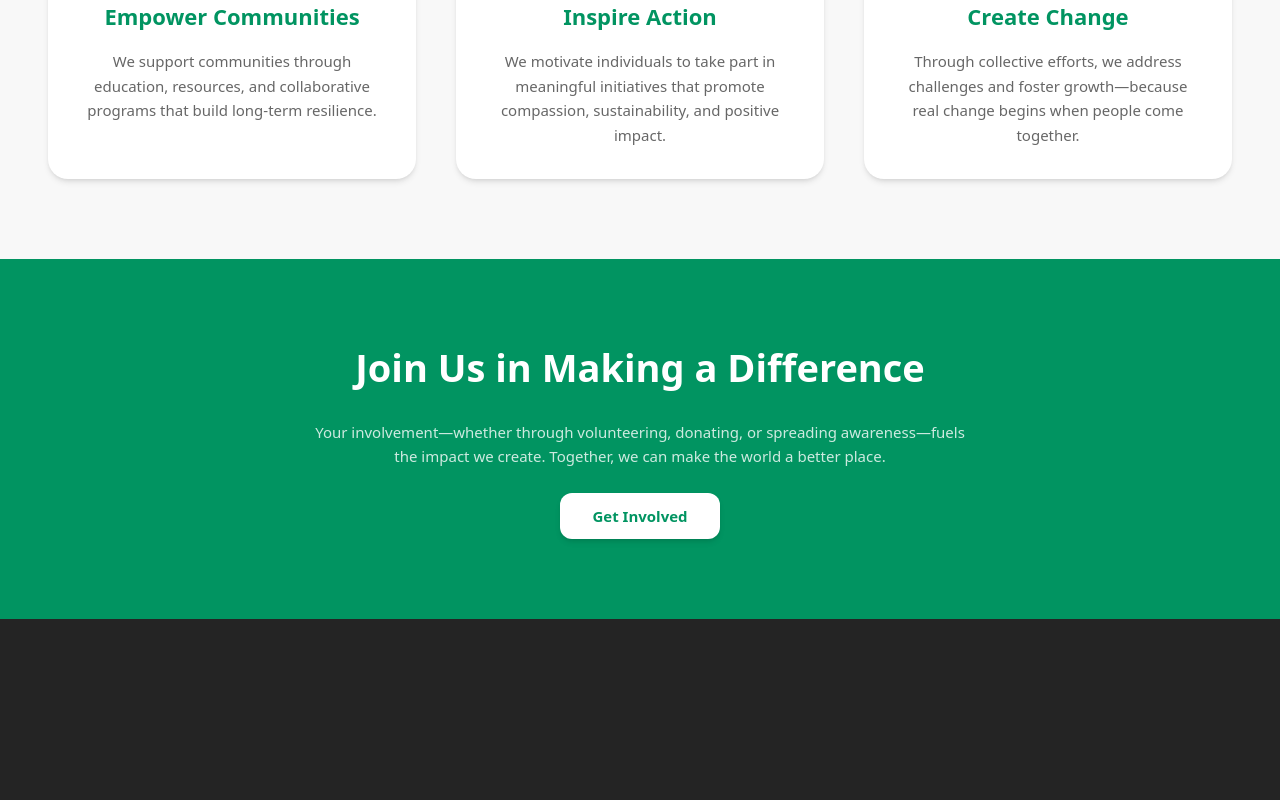
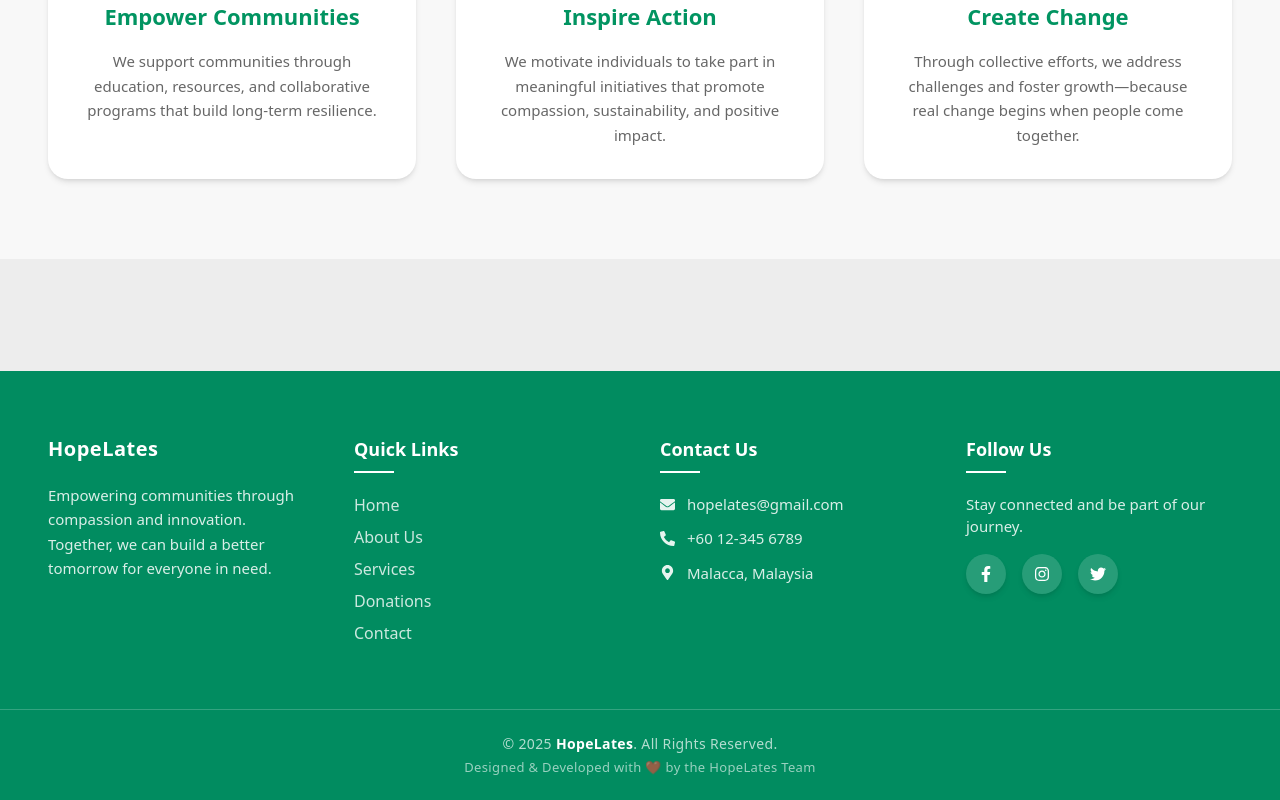
Before and after one commit to danishirwan2424/hopelates, a React (Vite) app: page /about in a window 1280 px wide. Shown: the part 1121-1921 px from the top of the page. Before the commit the page ends 1740 px from the top, so only its background shows below. Built offline with nearby package versions, Linux system fonts and the light colour scheme.

Commit message:
Update Footer

```diff
--- /dev/null
+++ b/src/LandingPage_cmp/Footer.jsx
@@ -0,0 +1,115 @@
+import React from "react";
+import {
+  FaFacebookF,
+  FaInstagram,
+  FaTwitter,
+  FaEnvelope,
+  FaPhoneAlt,
+  FaMapMarkerAlt,
+} from "react-icons/fa";
+
+function Footer() {
+  return (
+    <footer className="bg-[#018C60] text-white font-inter mt-28">
+      {/* 🔹 Upper Footer Section */}
+      <div className="max-w-7xl mx-auto px-6 md:px-12 py-16 grid grid-cols-1 sm:grid-cols-2 md:grid-cols-4 gap-10 border-b border-white/20">
+        {/* 🌿 Brand */}
+        <div>
+          <div className="flex items-center gap-3 mb-5">
+            <h2 className="text-xl font-semibold tracking-wide">HopeLates</h2>
+          </div>
+          <p className="text-white/85 leading-relaxed text-[15px]">
+            Empowering communities through compassion and innovation. Together,
+            we can build a better tomorrow for everyone in need.
+          </p>
+        </div>
+
+        {/* ⚡ Quick Links */}
+        <div>
+          <h3 className="text-lg font-semibold mb-5 relative after:content-[''] after:block after:w-10 after:h-[2px] after:bg-white after:mt-2">
+            Quick Links
+          </h3>
+          <ul className="space-y-2 text-white/80">
+            {[
+              { label: "Home", href: "/landing" },
+              { label: "About Us", href: "/about" },
+              { label: "Services", href: "/services" },
+              { label: "Donations", href: "/donations" },
+              { label: "Contact", href: "/contact" },
+            ].map((link, i) => (
+              <li key={i}>
+                <a
+                  href={link.href}
+                  className="relative group hover:text-white transition-all duration-200"
+                >
+                  {link.label}
+                  <span className="absolute left-0 -bottom-1 w-0 h-[1.5px] bg-white transition-all duration-300 group-hover:w-full"></span>
+                </a>
+              </li>
+            ))}
+          </ul>
+        </div>
+
+        {/* ☎ Contact Info */}
+        <div>
+          <h3 className="text-lg font-semibold mb-5 relative after:content-[''] after:block after:w-10 after:h-[2px] after:bg-white after:mt-2">
+            Contact Us
+          </h3>
+          <ul className="space-y-3 text-white/85 text-[15px]">
+            <li className="flex items-center gap-3">
+              <FaEnvelope className="text-white/90" /> hopelates@gmail.com
+            </li>
+            <li className="flex items-center gap-3">
+              <FaPhoneAlt className="text-white/90" /> +60 12-345 6789
+            </li>
+            <li className="flex items-start gap-3">
+              <FaMapMarkerAlt className="mt-[3px] text-white/90" />
+              <span>Malacca, Malaysia</span>
+            </li>
+          </ul>
+        </div>
+
+        {/* 🌍 Social Media */}
+        <div>
+          <h3 className="text-lg font-semibold mb-5 relative after:content-[''] after:block after:w-10 after:h-[2px] after:bg-white after:mt-2">
+            Follow Us
+          </h3>
+          <p className="text-white/85 text-[15px] mb-4">
+            Stay connected and be part of our journey.
+          </p>
+          <div className="flex gap-4">
+            {[
+              { icon: <FaFacebookF />, url: "https://facebook.com" },
+              { icon: <FaInstagram />, url: "https://instagram.com" },
+              { icon: <FaTwitter />, url: "https://twitter.com" },
+            ].map((social, i) => (
+              <a
+                key={i}
+                href={social.url}
+                target="_blank"
+                rel="noopener noreferrer"
+                aria-label="Social Media"
+                className="w-10 h-10 flex items-center justify-center rounded-full bg-white/15 hover:bg-white hover:text-[#018C60] transition-all duration-300 transform hover:-translate-y-1 shadow-md"
+              >
+                {social.icon}
+              </a>
+            ))}
+          </div>
+        </div>
+      </div>
+
+      {/* 🔹 Bottom Footer Section */}
+      <div className="text-center py-6 text-sm text-white/70 tracking-wide">
+        <p>
+          © {new Date().getFullYear()}{" "}
+          <span className="font-semibold text-white">HopeLates</span>. All Rights Reserved.
+        </p>
+        <p className="mt-1 text-white/60 text-[13px]">
+          Designed & Developed with ❤️ by the HopeLates Team
+        </p>
+      </div>
+    </footer>
+  );
+}
+
+export default Footer;
--- a/src/pages/AboutUs.jsx
+++ b/src/pages/AboutUs.jsx
@@ -1,6 +1,7 @@
 import React from "react";
 import Navigator from "../LandingPage_cmp/Navigator";
-import People3 from "../images/People3.jpg"; // 🖼️ main image
+import People3 from "../images/People3.jpg";
+import Footer from "../LandingPage_cmp/Footer";
 
 function AboutUs() {
   return (
@@ -93,23 +94,7 @@ function AboutUs() {
         </div>
       </section>
 
-      {/* 🟢 Join Us Section */}
-      <section className="bg-[#019461] text-white py-20 px-12 text-center">
-        <div className="max-w-4xl mx-auto space-y-6">
-          <h2 className="text-[38px] font-bold">Join Us in Making a Difference</h2>
-          <p className="text-white/80 text-[15px] leading-relaxed max-w-2xl mx-auto">
-            Your involvement—whether through volunteering, donating, or
-            spreading awareness—fuels the impact we create. Together, we can
-            make the world a better place.
-          </p>
-          <button
-            onClick={() => window.scrollTo({ top: 0, behavior: "smooth" })}
-            className="bg-white text-[#019461] font-semibold text-[15px] px-8 py-3 rounded-[12px] shadow-md hover:bg-gray-100 transition-all duration-200"
-          >
-            Get Involved
-          </button>
-        </div>
-      </section>
+      <Footer />
     </div>
   );
 }
--- a/src/pages/Contact.jsx
+++ b/src/pages/Contact.jsx
@@ -1,6 +1,7 @@
 import React from "react";
 import Navigator from "../LandingPage_cmp/Navigator";
-import ContactImg from "../images/People3.jpg"; // 🖼️ Replace with your contact-themed image
+import ContactImg from "../images/People3.jpg";
+import Footer from "../LandingPage_cmp/Footer";
 
 function Contact() {
   return (
@@ -122,6 +123,7 @@ function Contact() {
           </button>
         </div>
       </section>
+      <Footer />
     </div>
   );
 }
--- a/src/pages/Donations.jsx
+++ b/src/pages/Donations.jsx
@@ -1,6 +1,7 @@
 import React from "react";
 import Navigator from "../LandingPage_cmp/Navigator";
-import DonateImg from "../images/People3.jpg"; // 🖼️ Replace with your donation-related image
+import DonateImg from "../images/People3.jpg";
+import Footer from "../LandingPage_cmp/Footer";
 
 function Donations() {
   return (
@@ -67,7 +68,7 @@ function Donations() {
             {/* Option 1 */}
             <div className="bg-[#F8F8F8] p-8 rounded-2xl shadow-md hover:shadow-lg transition-all duration-300">
               <div className="text-4xl mb-4">💳</div>
-              <h3 className="text-[22px] font-semibold mb-2">Online Donation</h3>
+              <h3 className="text-[22px] text-black/60 font-semibold mb-2">Online Donation</h3>
               <p className="text-black/60 text-[15px]">
                 Donate securely through our website using credit/debit card or
                 online banking.
@@ -77,7 +78,7 @@ function Donations() {
             {/* Option 2 */}
             <div className="bg-[#F8F8F8] p-8 rounded-2xl shadow-md hover:shadow-lg transition-all duration-300">
               <div className="text-4xl mb-4">🏦</div>
-              <h3 className="text-[22px] font-semibold mb-2">Bank Transfer</h3>
+              <h3 className="text-[22px] text-black/60 font-semibold mb-2">Bank Transfer</h3>
               <p className="text-black/60 text-[15px]">
                 Send your contribution directly to our charity bank account for
                 maximum transparency.
@@ -87,7 +88,7 @@ function Donations() {
             {/* Option 3 */}
             <div className="bg-[#F8F8F8] p-8 rounded-2xl shadow-md hover:shadow-lg transition-all duration-300">
               <div className="text-4xl mb-4">📦</div>
-              <h3 className="text-[22px] font-semibold mb-2">Food Donations</h3>
+              <h3 className="text-[22px] text-black/60 font-semibold mb-2">Food Donations</h3>
               <p className="text-black/60 text-[15px]">
                 Contribute non-perishable food items and essentials to our
                 community pantry.
@@ -97,22 +98,7 @@ function Donations() {
         </div>
       </section>
 
-      {/* 🟢 Call to Action */}
-      <section className="bg-[#019461] text-white py-20 px-12 text-center">
-        <div className="max-w-4xl mx-auto space-y-6">
-          <h2 className="text-[38px] font-bold">Together, We Can End Hunger</h2>
-          <p className="text-white/80 text-[15px] leading-relaxed max-w-2xl mx-auto">
-            Whether you donate once or monthly, your generosity makes an impact
-            that lasts a lifetime. Join us in bringing hope to every meal shared.
-          </p>
-          <button
-            onClick={() => window.scrollTo({ top: 0, behavior: "smooth" })}
-            className="bg-white text-[#019461] font-semibold text-[15px] px-8 py-3 rounded-[12px] shadow-md hover:bg-gray-100 transition-all duration-200"
-          >
-            Become a Donor
-          </button>
-        </div>
-      </section>
+      <Footer />
     </div>
   );
 }
--- a/src/pages/LandingPage.jsx
+++ b/src/pages/LandingPage.jsx
@@ -4,7 +4,8 @@ import peopleImg from "../images/People.png";
 import humanityImg1 from "../images/Humanity1.png";
 import humanityImg2 from "../images/Humanity2.png";
 import humanityImg3 from "../images/Humanity3.png";
-import peopleImg2 from "../images/People2.png"; // ✅ Use import instead of require
+import peopleImg2 from "../images/People2.png";
+import Footer from "../LandingPage_cmp/Footer";
 
 function Landing() {
   return (
@@ -143,8 +144,9 @@ function Landing() {
 
     </div>
   </div>
+
 </div>
-
+<Footer />
     </div>
   );
 }
--- a/src/pages/Services.jsx
+++ b/src/pages/Services.jsx
@@ -1,5 +1,6 @@
 import React from "react";
 import Navigator from "../LandingPage_cmp/Navigator";
+import Footer from "../LandingPage_cmp/Footer";
 
 function Services() {
   const services = [
@@ -70,6 +71,7 @@ function Services() {
           </div>
         ))}
       </section>
+      <Footer />
     </div>
   );
 }
```
Also changed, not shown: src/images/LogoBR.png (added).
